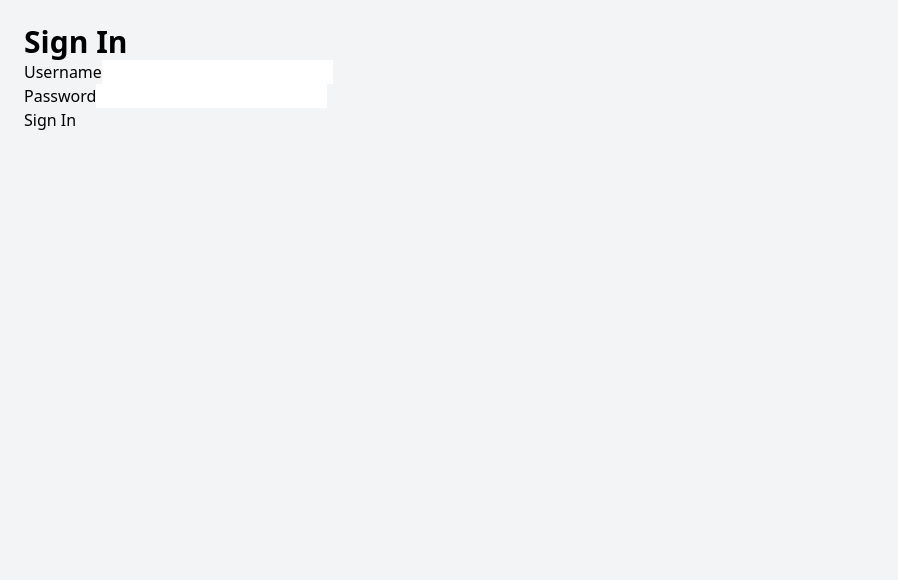
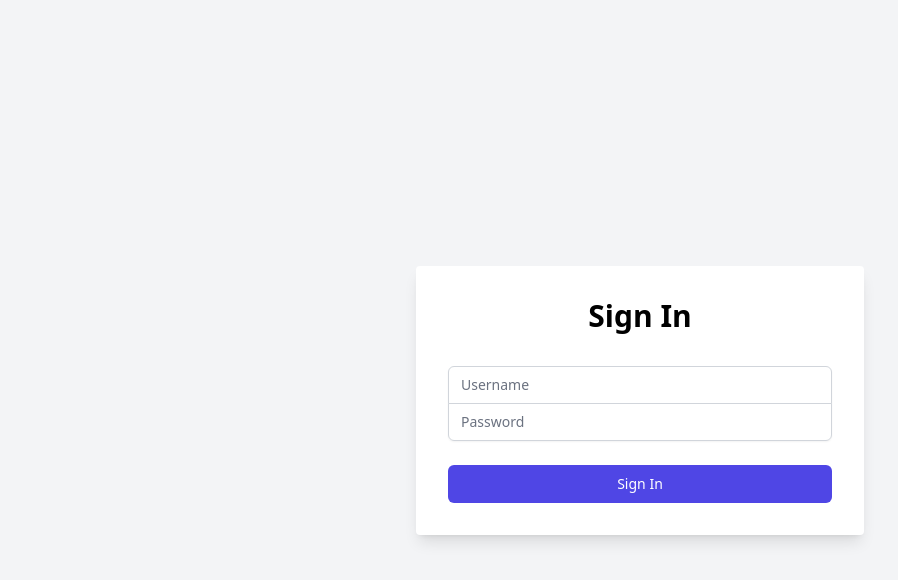
Before and after one commit to Alex980102/experimental-docs, a Next.js app: page /auth/signin in a window 1280 px wide. Shown: the top 580 px of the page, without its empty margins (0-898 px from the left). Built offline with nearby package versions, Linux system fonts and the light colour scheme.

Commit message:
update tailwind docs

```diff
--- a/pages/auth/signin.tsx
+++ b/pages/auth/signin.tsx
@@ -3,22 +3,31 @@
 
 export default function SignIn({ csrfToken }) {
   return (
-    <div className="p-6 bg-gray-100 min-h-screen">
-      <h1 className="text-3xl font-bold">Sign In</h1>
-      <form method="post" action="/api/auth/callback/credentials">
-        <input name="csrfToken" type="hidden" defaultValue={csrfToken} />
-        <label>
-          Username
-          <input name="username" type="text" />
-        </label>
-        <br />
-        <label>
-          Password
-          <input name="password" type="password" />
-        </label>
-        <br />
-        <button type="submit" className="btn">Sign In</button>
-      </form>
+    <div className="flex items-center justify-center min-h-screen bg-gray-100">
+      <div className="w-full max-w-md p-8 space-y-8 bg-white rounded shadow-lg">
+        <div>
+          <h1 className="text-3xl font-bold text-center">Sign In</h1>
+        </div>
+        <form method="post" action="/api/auth/callback/credentials" className="mt-8 space-y-6">
+          <input name="csrfToken" type="hidden" defaultValue={csrfToken} />
+          <div className="rounded-md shadow-sm -space-y-px">
+            <div>
+              <label htmlFor="username" className="sr-only">Username</label>
+              <input id="username" name="username" type="text" required className="appearance-none rounded-none relative block w-full px-3 py-2 border border-gray-300 placeholder-gray-500 text-gray-900 rounded-t-md focus:outline-none focus:ring-indigo-500 focus:border-indigo-500 focus:z-10 sm:text-sm" placeholder="Username" />
+            </div>
+            <div>
+              <label htmlFor="password" className="sr-only">Password</label>
+              <input id="password" name="password" type="password" required className="appearance-none rounded-none relative block w-full px-3 py-2 border border-gray-300 placeholder-gray-500 text-gray-900 rounded-b-md focus:outline-none focus:ring-indigo-500 focus:border-indigo-500 focus:z-10 sm:text-sm" placeholder="Password" />
+            </div>
+          </div>
+
+          <div>
+            <button type="submit" className="group relative w-full flex justify-center py-2 px-4 border border-transparent text-sm font-medium rounded-md text-white bg-indigo-600 hover:bg-indigo-700 focus:outline-none focus:ring-2 focus:ring-offset-2 focus:ring-indigo-500">
+              Sign In
+            </button>
+          </div>
+        </form>
+      </div>
     </div>
   );
 }
--- a/pages/index.tsx
+++ b/pages/index.tsx
@@ -12,18 +12,30 @@
 
   if (session) {
     return (
-      <div className="p-6 bg-gray-100 min-h-screen">
-        <h1 className="text-3xl font-bold">Protected Page</h1>
-        <p>Welcome, {session.user.name}!</p>
-        <button onClick={() => signOut({ callbackUrl: '/' })} className="btn">Sign out</button>
-        <button onClick={goToDocs} className="btn">Go to Documentation</button>
+      <div className="flex items-center justify-center min-h-screen bg-gray-100">
+        <div className="w-full max-w-md p-8 space-y-8 bg-white rounded shadow-lg">
+          <h1 className="text-3xl font-bold text-center">Protected Page</h1>
+          <p className="text-center">Welcome, {session.user.name}!</p>
+          <div className="flex flex-col space-y-4">
+            <button onClick={() => signOut({ callbackUrl: '/' })} className="w-full py-2 px-4 text-white bg-red-600 hover:bg-red-700 rounded-md text-sm font-medium">
+              Sign out
+            </button>
+            <button onClick={goToDocs} className="w-full py-2 px-4 text-white bg-indigo-600 hover:bg-indigo-700 rounded-md text-sm font-medium">
+              Go to Documentation
+            </button>
+          </div>
+        </div>
       </div>
     );
   } else {
     return (
-      <div className="p-6 bg-gray-100 min-h-screen">
-        <h1 className="text-3xl font-bold">You need to sign in</h1>
-        <button onClick={() => signIn()} className="btn">Sign in</button>
+      <div className="flex items-center justify-center min-h-screen bg-gray-100">
+        <div className="w-full max-w-md p-8 space-y-8 bg-white rounded shadow-lg">
+          <h1 className="text-3xl font-bold text-center">You need to sign in</h1>
+          <button onClick={() => signIn()} className="w-full py-2 px-4 text-white bg-indigo-600 hover:bg-indigo-700 rounded-md text-sm font-medium">
+            Sign in
+          </button>
+        </div>
       </div>
     );
   }
```
